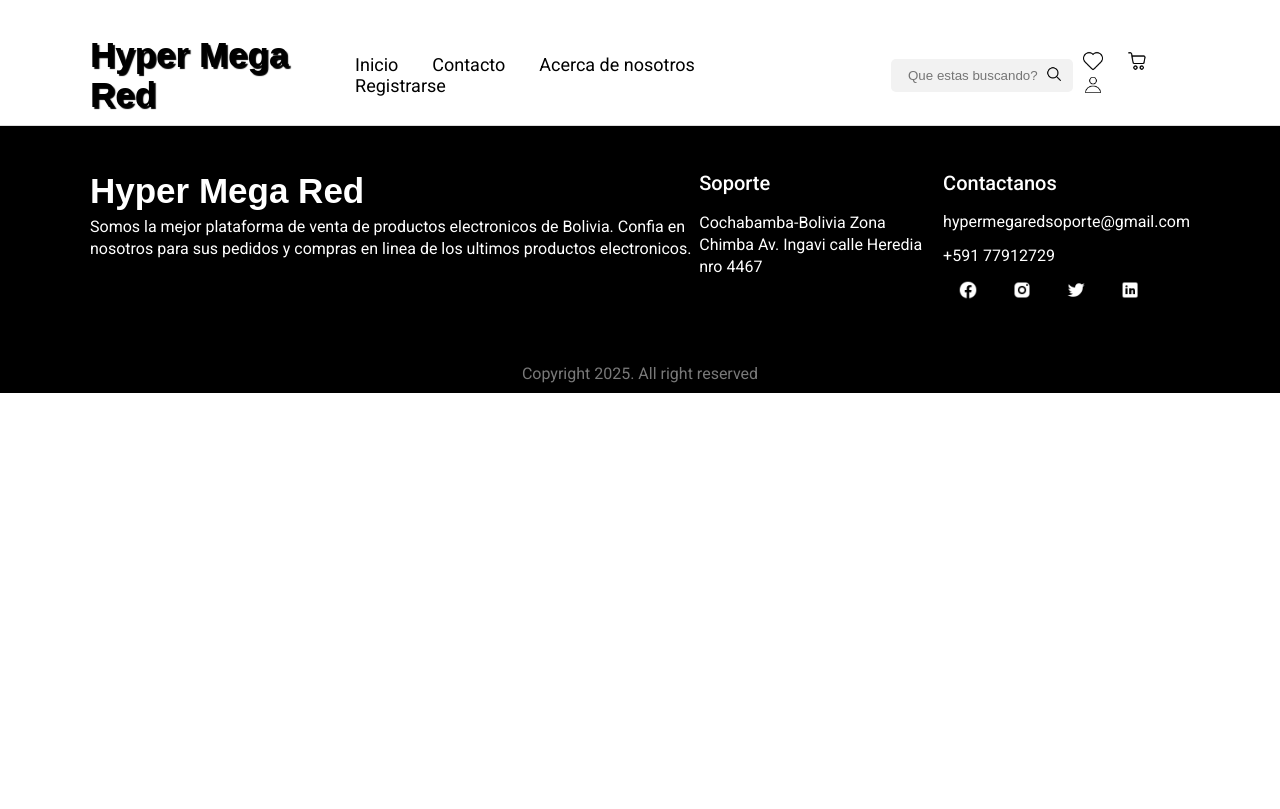
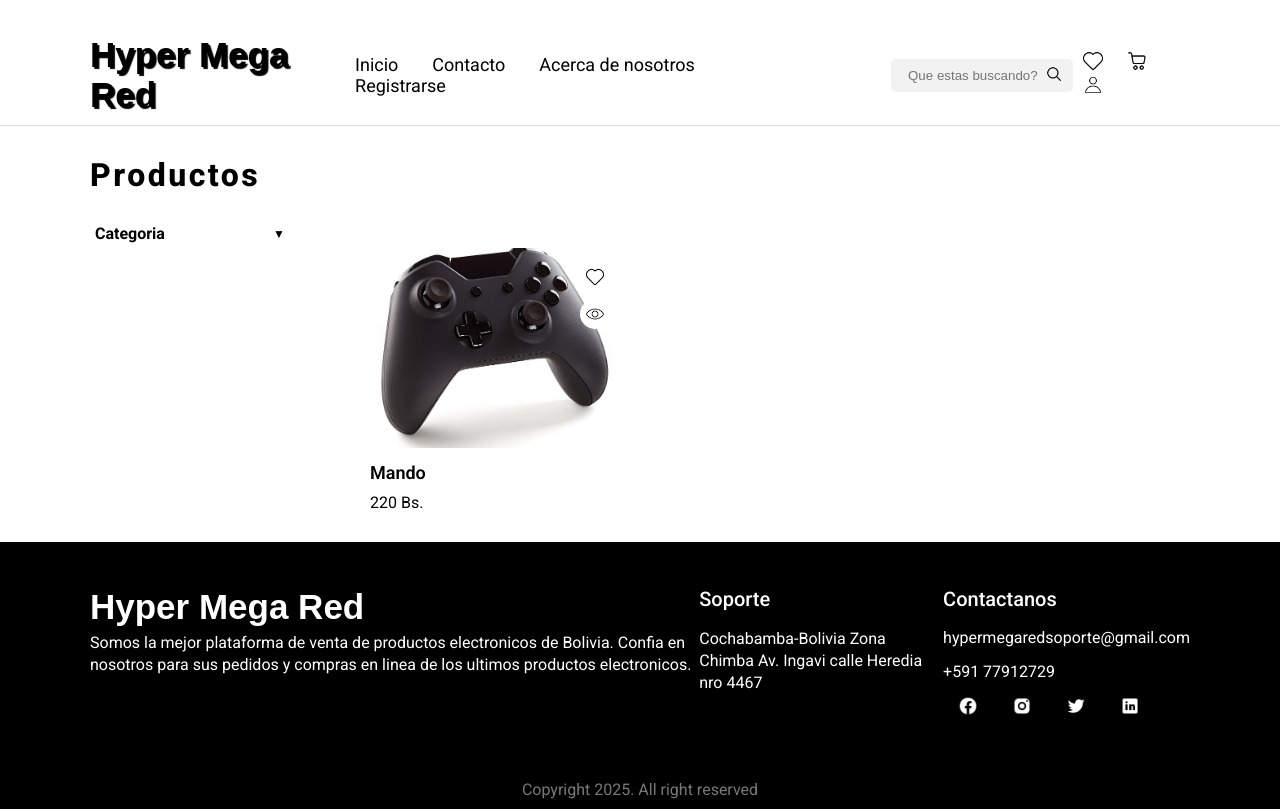
Before and after one commit to rich-333/proyecto-tienda-electronica, an ASP.NET Core app: page / in a window 1280 px wide. Before the commit the page ends 393 px from the top, so only its background shows below. Run offline with ASP.NET Core 8, Linux system fonts and the light colour scheme; some web fonts are replaced.

Commit message:
Se agrego un elemento details para tener una lista desplegable de las categorias y se agrego una estructura de cada producto
Esto mostrara el catalogo de productos de la tienda.

```diff
--- a/tienda_electronica/Views/Productos/Index.cshtml
+++ b/tienda_electronica/Views/Productos/Index.cshtml
@@ -5,3 +5,35 @@
 @section Estilos {
     <link href="~/css/productos.css" rel="stylesheet" />
 }
+
+<main class="products">
+    <div class="container__title">
+        <h1 class="products__title">Productos</h1>
+    </div>
+    <div class="container__category">
+        <details class="dropdown">
+            <summary>Categoria</summary>
+            <ul>
+                <li><a href="#">Mandos</a></li>
+                <li><a href="#">Laptops</a></li>
+            </ul>
+        </details>
+    </div>
+    <div class="container__catalog">
+        <article class="product__container">
+            <div class="img__container">
+                <img class="img__product" src="~/img/home/productos/mando.jpg" />
+                <button class="button__favorite">
+                    <img class="icon__product" src="~/img/nav/favorito.png" />
+                </button>
+                <a href="#" class="button__eye">
+                    <img class="icon__product" src="~/img/home/productos/ojo-abierto.png" />
+                </a>
+            </div>
+            <header class="product__header">
+                <h3 class="product__name">Mando</h3>
+                <span>220 Bs.</span>
+            </header>
+        </article>
+    </div>
+</main>
--- a/tienda_electronica/wwwroot/css/productos.css
+++ b/tienda_electronica/wwwroot/css/productos.css
@@ -1,2 +1,163 @@
-body {
+.products {
+    padding: 30px 90px;
 }
+
+.container__title {
+    margin-bottom: 25px;
+}
+
+.products__title {
+    font-weight: 800;
+    letter-spacing: 2.5px;
+}
+
+/* Seccion categorias */
+
+.container__category {
+    width: 250px;
+}
+
+.dropdown {
+    width: 200px;
+    position: relative;
+}
+
+.dropdown summary:hover {
+    background-color: #ededed;
+}
+
+.dropdown summary {
+    font-weight: bold;
+    cursor: pointer;
+    list-style: none;
+    display: flex;
+    justify-content: space-between;
+    align-items: center;
+    border-radius: 5px;
+    transition: 0.3s ease;
+    padding: 5px;
+}
+
+.dropdown summary::after {
+    content: "▼";
+    font-size: 12px;
+    margin-left: auto;
+}
+
+.dropdown[open] summary::after {
+    content: "▲";
+}
+
+.dropdown ul {
+    position: absolute;
+    top: 100%;
+    left: 0;
+    z-index: 100;
+    display: none;
+    width: 100%;
+
+    padding: 0;
+    margin: 10px 0 0;
+    list-style: none;
+    border-radius: 4px;
+}
+
+.dropdown[open] ul {
+    display: block;
+}
+
+.dropdown ul li {
+    padding: 5px 0 5px 20px;
+}
+
+.dropdown ul li {
+    border-bottom: none;
+}
+
+.dropdown ul li a {
+    text-decoration: none;
+    color: #000;
+    width: 100%;
+    padding: 5px;
+    display: inline-block;
+    border-radius: 5px;
+    transition: 0.3s ease;
+}
+
+.dropdown ul li a:hover {
+    background-color: #ededed;
+}
+
+/* Catalogo */
+
+.container__catalog {
+    margin-left: 280px;
+}
+
+.product__container {
+    width: 250px;
+    height: auto;
+    border-radius: 5px;
+}
+
+.img__container {
+    position: relative;
+}
+
+.img__product {
+    width: 100%;
+    height: 200px;
+    object-fit: cover;
+}
+
+.button__favorite {
+    display: flex;
+    justify-content: center;
+    align-items: center;
+    position: absolute;
+    right: 10px;
+    top: 7%;
+    background-color: #fff;
+    border: none;
+    border-radius: 50%;
+    width: 30px;
+    height: 30px;
+    transition: 0.2s ease;
+    cursor: pointer;
+}
+
+.button__eye {
+    display: flex;
+    justify-content: center;
+    align-items: center;
+    position: absolute;
+    right: 10px;
+    top: 25%;
+    background-color: #fff;
+    border: none;
+    border-radius: 50%;
+    width: 30px;
+    height: 30px;
+    transition: 0.2s ease;
+    cursor: pointer;
+}
+
+.button__eye:hover, .button__favorite:hover {
+    background-color: #bdbdbd;
+}
+
+.icon__product {
+    width: 18px;
+    height: 18px;
+    object-fit: contain;
+}
+
+.product__header {
+    padding-top: 10px;
+}
+
+.product__name {
+    margin-bottom: 10px;
+    font-weight: 600;
+    font-size: 18px;
+}
```
